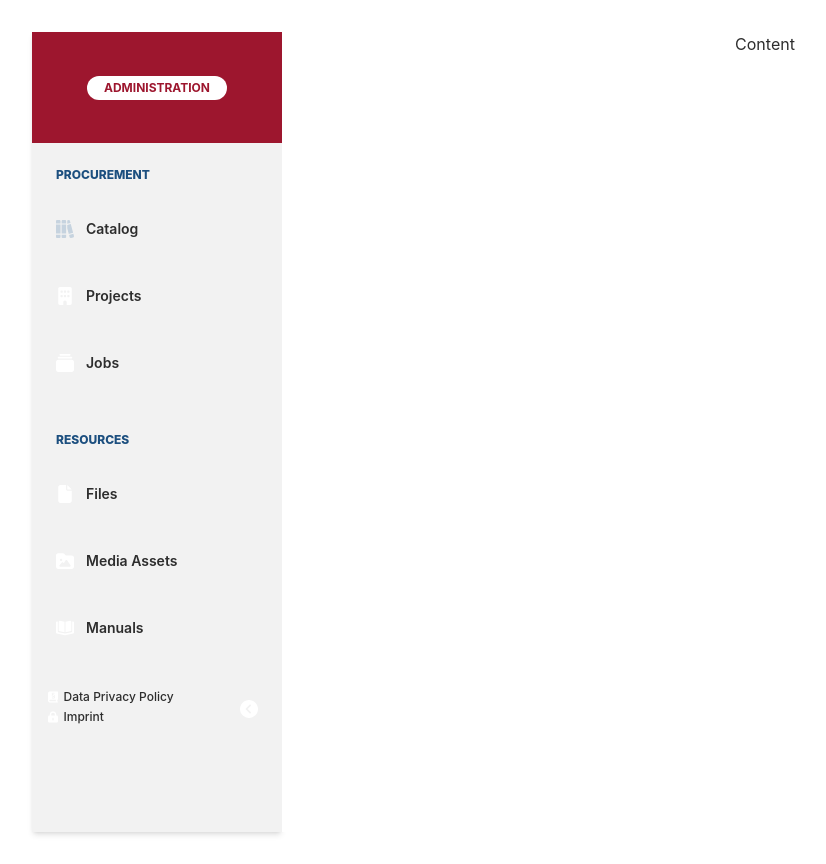
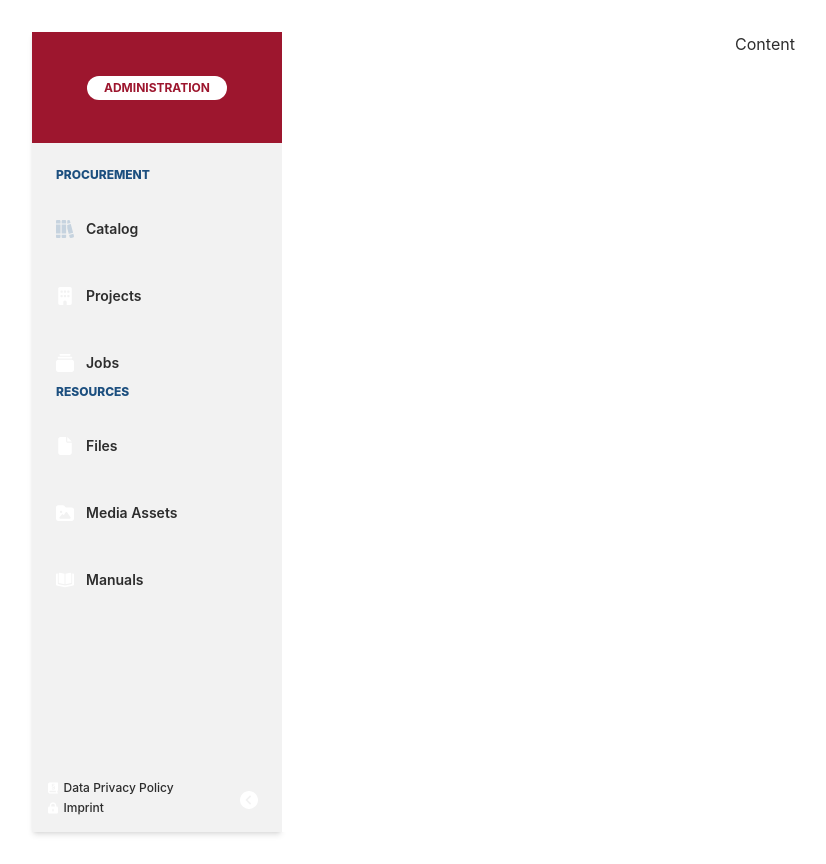
Before and after one commit to miljan-gajic/sidebar, a React (Vite) app: page / in a window 1280 px wide. Shown: the whole page, without its empty margins (0-826 px from the left). Built offline with nearby package versions, Linux system fonts and the light colour scheme.

Commit message:
small adjustments to Sidebar items

```diff
--- a/src/components/Sidebar/Sidebar.tsx
+++ b/src/components/Sidebar/Sidebar.tsx
@@ -22,7 +22,8 @@ const Sidebar: React.FC<SidebarProps> = ({
       className="
         bg-[color:var(--light-bg)] dark:bg-[color:var(--dark-bg)]
         shadow-md
-        text-[color:var(--light-font-clr)] dark:text-[color:var(--dark-font-clr)]"
+        text-[color:var(--light-font-clr)] dark:text-[color:var(--dark-font-clr)]
+        flex flex-col"
     >
       <div
         className="
@@ -46,9 +47,9 @@ const Sidebar: React.FC<SidebarProps> = ({
           {collapsed ? truncateWord("ADMINISTRATION", 0) : "ADMINISTRATION"}
         </button>
       </div>
-      <div className="flex flex-col justify-between">
+      <div className="flex flex-col grow justify-between">
         {/* In the design there were paddings that are not symmetrical, 24px, 12px, 24px, 16px I don't know if this is some error or not */}
-        <div className="pt-[24px] pr-[12px] pb-[24px] pl-[16px] flex flex-col grow gap-y-12">
+        <div className="pt-[24px] pr-[12px] pb-[24px] pl-[16px] flex-col gap-y-12">
           <div
             id="category 1"
             className="flex flex-col gap-y-[25px] justify-start items-start"
```
